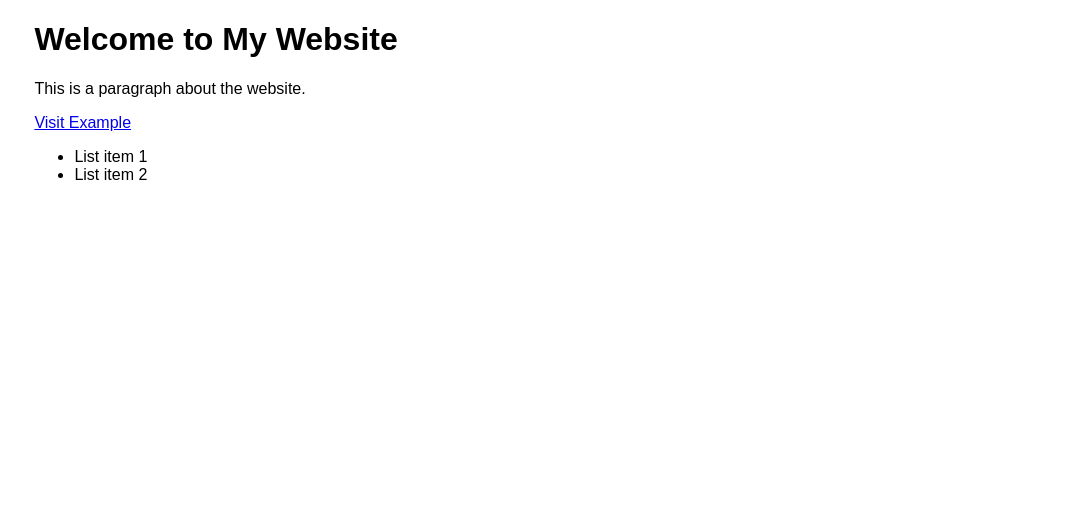
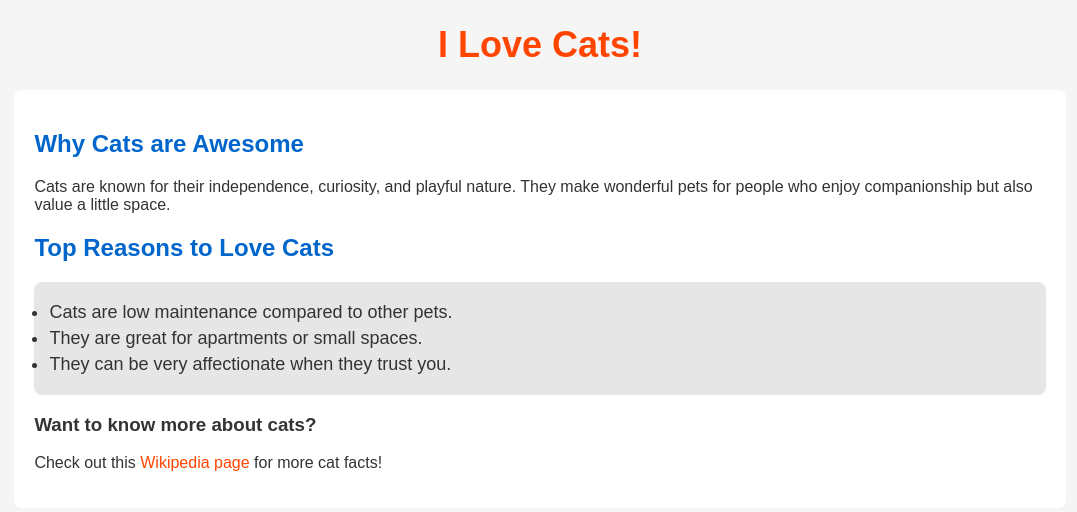
Before and after one commit to GloriaLiu930/is310-coding-assignments, a plain HTML site: page source-and-style/index.html in a window 1280 px wide. Shown: the whole page, without its empty margins (100-1177 px from the left). Drawn offline with Linux system fonts and the light colour scheme.

Commit message:
Updated index.html with new theme 'I Love Cats'

```diff
--- a/source-and-style/index.html
+++ b/source-and-style/index.html
@@ -1,24 +1,69 @@
 <!DOCTYPE html>
-<html>
+<html lang="en">
 <head>
-    <title>My Web Page</title>
+    <meta charset="UTF-8">
+    <meta name="viewport" content="width=device-width, initial-scale=1.0">
+    <title>I Love Cats</title>
     <style>
-        body { font-family: Arial, sans-serif; }
-        .container { width: 80%; margin: 0 auto; }
+        body {
+            font-family: Arial, sans-serif;
+            background-color: #f5f5f5;
+            color: #333;
+        }
+        h1 {
+            color: #ff4500;
+            font-size: 36px;
+            text-align: center;
+        }
+        div {
+            background-color: #fff;
+            padding: 20px;
+            margin: 20px auto;
+            border-radius: 8px;
+            width: 80%;
+        }
+        h2 {
+            color: #0066cc;
+        }
+        p {
+            font-size: 16px;
+        }
+        ul {
+            background-color: #e6e6e6;
+            padding: 15px;
+            border-radius: 8px;
+        }
+        ul li {
+            font-size: 18px;
+            margin: 5px 0;
+        }
+        a {
+            color: #ff4500;
+            text-decoration: none;
+        }
+        a:hover {
+            text-decoration: underline;
+        }
     </style>
 </head>
 <body>
-    <div class="container">
-        <h1>Welcome to My Website</h1>
-        <p>This is a paragraph about the website.</p>
-        <a href="https://www.example.com">Visit Example</a>
+    <h1>I Love Cats!</h1>
+    <div>
+        <h2>Why Cats are Awesome</h2>
+        <p>Cats are known for their independence, curiosity, and playful
+nature. They make wonderful pets for people who enjoy companionship but also
+value a little space.</p>
+
+        <h2>Top Reasons to Love Cats</h2>
         <ul>
-            <li>List item 1</li>
-            <li>List item 2</li>
+            <li>Cats are low maintenance compared to other pets.</li>
+            <li>They are great for apartments or small spaces.</li>
+            <li>They can be very affectionate when they trust you.</li>
         </ul>
+
+        <h3>Want to know more about cats?</h3>
+        <p>Check out this <a href="https://en.wikipedia.org/wiki/Cat"
+target="_blank">Wikipedia page</a> for more cat facts!</p>
     </div>
-    <script>
-        console.log("Page loaded!");
-    </script>
 </body>
 </html>
```
